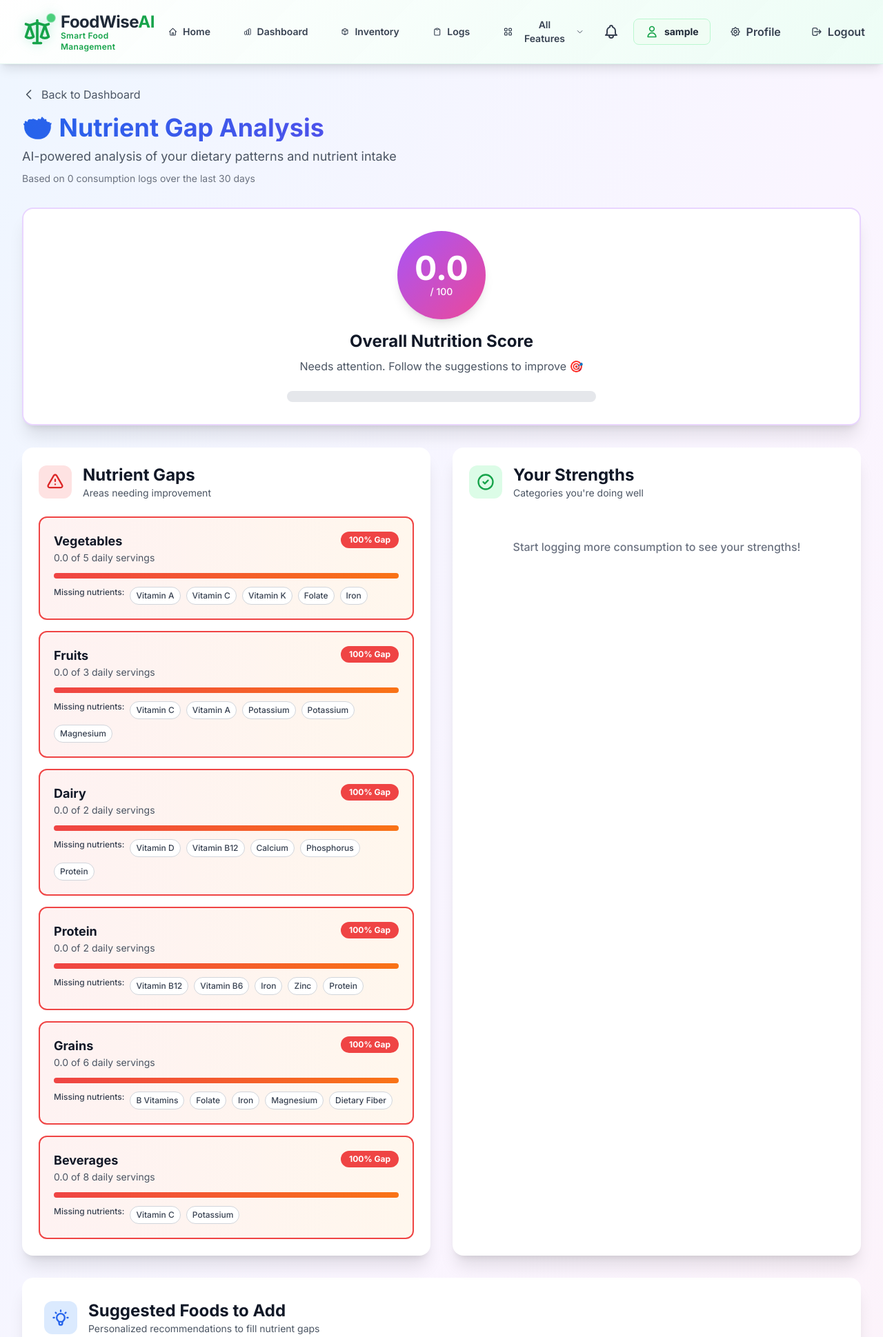
After one commit to MRSHAKILS/FoodWise-AI-Powered-Food-Management-Sustainability-Platform, a Django app: page /food/nutrient-gap/ in a window 1280 px wide. The commit adds this page. Shown: the top 1939 px of the page at 69% size. Run offline with Django 5.2, Linux system fonts and the light colour scheme; the visitor is signed in with stand-in values (Sample User, id 1); data that the repository does not hold is empty; style sheets or scripts are compiled from the project's sources; some libraries are stand-ins or nearby versions.

Commit message:
sgd done

```diff
--- /dev/null
+++ b/food/templates/food/nutrient_gap_analysis.html
@@ -0,0 +1,283 @@
+{% extends 'base.html' %}
+
+{% block title %}Nutrient Gap Analysis - FoodWiseAI{% endblock %}
+
+{% block content %}
+<div class="min-h-screen py-8 px-4 sm:px-6 lg:px-8 bg-gradient-to-br from-blue-50 via-purple-50 to-pink-50">
+    <div class="max-w-7xl mx-auto">
+        <!-- Header -->
+        <div class="mb-8">
+            <a href="{% url 'dashboard' %}" class="inline-flex items-center text-gray-600 hover:text-gray-900 mb-4 transition-colors">
+                <svg class="w-5 h-5 mr-2" fill="none" stroke="currentColor" viewBox="0 0 24 24">
+                    <path stroke-linecap="round" stroke-linejoin="round" stroke-width="2" d="M15 19l-7-7 7-7"/>
+                </svg>
+                Back to Dashboard
+            </a>
+            <h1 class="text-4xl font-bold bg-gradient-to-r from-blue-600 to-purple-600 bg-clip-text text-transparent mb-2">
+                🥗 Nutrient Gap Analysis
+            </h1>
+            <p class="text-gray-600 text-lg">AI-powered analysis of your dietary patterns and nutrient intake</p>
+            <p class="text-sm text-gray-500 mt-2">Based on {{ total_logs }} consumption logs over the last {{ days_analyzed }} days</p>
+        </div>
+
+        <!-- Overall Nutrition Score -->
+        <div class="bg-white rounded-2xl shadow-xl p-8 mb-8 border-2 border-purple-200">
+            <div class="text-center">
+                <div class="inline-flex items-center justify-center w-32 h-32 bg-gradient-to-br from-purple-500 to-pink-500 rounded-full mb-4 shadow-lg">
+                    <div class="text-center text-white">
+                        <div class="text-5xl font-bold">{{ overall_score }}</div>
+                        <div class="text-sm font-medium">/ 100</div>
+                    </div>
+                </div>
+                <h2 class="text-2xl font-bold text-gray-900 mb-2">Overall Nutrition Score</h2>
+                <p class="text-gray-600">
+                    {% if overall_score >= 80 %}
+                        Excellent! You're meeting most nutritional recommendations 🎉
+                    {% elif overall_score >= 60 %}
+                        Good progress! Some areas need attention 👍
+                    {% elif overall_score >= 40 %}
+                        Room for improvement. Focus on the gaps below 📈
+                    {% else %}
+                        Needs attention. Follow the suggestions to improve 🎯
+                    {% endif %}
+                </p>
+
+                <!-- Progress Bar -->
+                <div class="mt-6 max-w-md mx-auto">
+                    <div class="bg-gray-200 rounded-full h-4 overflow-hidden">
+                        <div class="h-full bg-gradient-to-r from-purple-500 to-pink-500 rounded-full transition-all duration-1000"
+                             style="width: {{ overall_score }}%"></div>
+                    </div>
+                </div>
+            </div>
+        </div>
+
+        <!-- Nutrient Gaps & Strengths Grid -->
+        <div class="grid grid-cols-1 lg:grid-cols-2 gap-8 mb-8">
+            <!-- Nutrient Gaps -->
+            <div class="bg-white rounded-2xl shadow-xl p-6">
+                <div class="flex items-center mb-6">
+                    <div class="w-12 h-12 bg-red-100 rounded-xl flex items-center justify-center mr-4">
+                        <svg class="w-7 h-7 text-red-600" fill="none" stroke="currentColor" viewBox="0 0 24 24">
+                            <path stroke-linecap="round" stroke-linejoin="round" stroke-width="2" d="M12 9v2m0 4h.01m-6.938 4h13.856c1.54 0 2.502-1.667 1.732-3L13.732 4c-.77-1.333-2.694-1.333-3.464 0L3.34 16c-.77 1.333.192 3 1.732 3z"/>
+                        </svg>
+                    </div>
+                    <div>
+                        <h2 class="text-2xl font-bold text-gray-900">Nutrient Gaps</h2>
+                        <p class="text-sm text-gray-600">Areas needing improvement</p>
+                    </div>
+                </div>
+
+                {% if nutrient_gaps %}
+                <div class="space-y-4">
+                    {% for gap in nutrient_gaps %}
+                    <div class="p-5 bg-gradient-to-r from-red-50 to-orange-50 rounded-xl border-2
+                                {% if gap.severity == 'critical' %}border-red-500
+                                {% elif gap.severity == 'high' %}border-orange-500
+                                {% elif gap.severity == 'moderate' %}border-yellow-500
+                                {% else %}border-yellow-300{% endif %}">
+                        <div class="flex items-start justify-between mb-3">
+                            <div>
+                                <h3 class="text-lg font-bold text-gray-900">{{ gap.category_display }}</h3>
+                                <p class="text-sm text-gray-600">{{ gap.daily_avg }} of {{ gap.recommended }} daily servings</p>
+                            </div>
+                            <span class="px-3 py-1 text-xs font-bold rounded-full
+                                        {% if gap.severity == 'critical' %}bg-red-500 text-white
+                                        {% elif gap.severity == 'high' %}bg-orange-500 text-white
+                                        {% elif gap.severity == 'moderate' %}bg-yellow-500 text-white
+                                        {% else %}bg-yellow-300 text-gray-800{% endif %}">
+                                {{ gap.deficit_percent|floatformat:0 }}% Gap
+                            </span>
+                        </div>
+
+                        <div class="mb-3">
+                            <div class="bg-white rounded-full h-2 overflow-hidden">
+                                <div class="h-full bg-gradient-to-r from-red-500 to-orange-500"
+                                     style="width: {{ gap.deficit_percent }}%"></div>
+                            </div>
+                        </div>
+
+                        <div class="flex flex-wrap gap-2">
+                            <span class="text-xs font-medium text-gray-700">Missing nutrients:</span>
+                            {% for nutrient in gap.missing_nutrients %}
+                            <span class="px-2 py-1 bg-white text-xs font-medium text-gray-700 rounded-full border border-gray-300">
+                                {{ nutrient }}
+                            </span>
+                            {% endfor %}
+                        </div>
+                    </div>
+                    {% endfor %}
+                </div>
+                {% else %}
+                <div class="text-center py-8 text-gray-500">
+                    <svg class="w-16 h-16 mx-auto mb-3 text-gray-300" fill="none" stroke="currentColor" viewBox="0 0 24 24">
+                        <path stroke-linecap="round" stroke-linejoin="round" stroke-width="2" d="M9 12l2 2 4-4m6 2a9 9 0 11-18 0 9 9 0 0118 0z"/>
+                    </svg>
+                    <p class="font-medium">No significant nutrient gaps detected!</p>
+                    <p class="text-sm">Keep up the great work! 🎉</p>
+                </div>
+                {% endif %}
+            </div>
+
+            <!-- Nutritional Strengths -->
+            <div class="bg-white rounded-2xl shadow-xl p-6">
+                <div class="flex items-center mb-6">
+                    <div class="w-12 h-12 bg-green-100 rounded-xl flex items-center justify-center mr-4">
+                        <svg class="w-7 h-7 text-green-600" fill="none" stroke="currentColor" viewBox="0 0 24 24">
+                            <path stroke-linecap="round" stroke-linejoin="round" stroke-width="2" d="M9 12l2 2 4-4m6 2a9 9 0 11-18 0 9 9 0 0118 0z"/>
+                        </svg>
+                    </div>
+                    <div>
+                        <h2 class="text-2xl font-bold text-gray-900">Your Strengths</h2>
+                        <p class="text-sm text-gray-600">Categories you're doing well</p>
+                    </div>
+                </div>
+
+                {% if strengths %}
+                <div class="space-y-4">
+                    {% for strength in strengths %}
+                    <div class="p-5 bg-gradient-to-r from-green-50 to-emerald-50 rounded-xl border-2 border-green-300">
+                        <div class="flex items-center justify-between">
+                            <div>
+                                <h3 class="text-lg font-bold text-gray-900">{{ strength.category_display }}</h3>
+                                <p class="text-sm text-gray-600">{{ strength.daily_avg }} daily servings</p>
+                            </div>
+                            <div class="text-3xl">✅</div>
+                        </div>
+                    </div>
+                    {% endfor %}
+                </div>
+                {% else %}
+                <div class="text-center py-8 text-gray-500">
+                    <p class="font-medium">Start logging more consumption to see your strengths!</p>
+                </div>
+                {% endif %}
+            </div>
+        </div>
+
+        <!-- Food Suggestions -->
+        <div class="bg-white rounded-2xl shadow-xl p-8 mb-8">
+            <div class="flex items-center mb-6">
+                <div class="w-12 h-12 bg-blue-100 rounded-xl flex items-center justify-center mr-4">
+                    <svg class="w-7 h-7 text-blue-600" fill="none" stroke="currentColor" viewBox="0 0 24 24">
+                        <path stroke-linecap="round" stroke-linejoin="round" stroke-width="2" d="M9.663 17h4.673M12 3v1m6.364 1.636l-.707.707M21 12h-1M4 12H3m3.343-5.657l-.707-.707m2.828 9.9a5 5 0 117.072 0l-.548.547A3.374 3.374 0 0014 18.469V19a2 2 0 11-4 0v-.531c0-.895-.356-1.754-.988-2.386l-.548-.547z"/>
+                    </svg>
+                </div>
+                <div>
+                    <h2 class="text-2xl font-bold text-gray-900">Suggested Foods to Add</h2>
+                    <p class="text-sm text-gray-600">Personalized recommendations to fill nutrient gaps</p>
+                </div>
+            </div>
+
+            {% if food_suggestions %}
+            <div class="grid grid-cols-1 md:grid-cols-2 lg:grid-cols-3 gap-4">
+                {% for food in food_suggestions %}
+                <div class="p-5 bg-gradient-to-br from-blue-50 to-purple-50 rounded-xl border-2 border-blue-200 hover:border-blue-400 transition-all hover:shadow-lg">
+                    <div class="flex items-start justify-between mb-3">
+                        <div class="flex items-center gap-3">
+                            <span class="text-4xl">{{ food.emoji }}</span>
+                            <div>
+                                <h3 class="font-bold text-gray-900">{{ food.food }}</h3>
+                                <p class="text-xs text-gray-600">{{ food.category }}</p>
+                            </div>
+                        </div>
+                        <span class="px-2 py-1 text-xs font-bold rounded-full
+                                    {% if food.impact == 'High' %}bg-green-500 text-white
+                                    {% else %}bg-blue-500 text-white{% endif %}">
+                            {{ food.impact }}
+                        </span>
+                    </div>
+                    <p class="text-sm text-gray-700 mb-2"><strong>Rich in:</strong> {{ food.nutrients }}</p>
+                    <p class="text-xs text-blue-600 italic">💡 {{ food.reason }}</p>
+                </div>
+                {% endfor %}
+            </div>
+            {% else %}
+            <div class="text-center py-8 text-gray-500">
+                <p>Great! No immediate food suggestions needed. Keep tracking your consumption for personalized recommendations.</p>
+            </div>
+            {% endif %}
+        </div>
+
+        <!-- Meal Plan Suggestions -->
+        <div class="bg-white rounded-2xl shadow-xl p-8">
+            <div class="flex items-center mb-6">
+                <div class="w-12 h-12 bg-purple-100 rounded-xl flex items-center justify-center mr-4">
+                    <svg class="w-7 h-7 text-purple-600" fill="none" stroke="currentColor" viewBox="0 0 24 24">
+                        <path stroke-linecap="round" stroke-linejoin="round" stroke-width="2" d="M8 7V3m8 4V3m-9 8h10M5 21h14a2 2 0 002-2V7a2 2 0 00-2-2H5a2 2 0 00-2 2v12a2 2 0 002 2z"/>
+                    </svg>
+                </div>
+                <div>
+                    <h2 class="text-2xl font-bold text-gray-900">Weekly Meal Plan Tips</h2>
+                    <p class="text-sm text-gray-600">Actionable steps to improve your nutrition</p>
+                </div>
+            </div>
+
+            {% if meal_suggestions %}
+            <div class="space-y-4">
+                {% for meal in meal_suggestions %}
+                <div class="p-5 bg-gradient-to-r from-purple-50 to-pink-50 rounded-xl border-2 border-purple-200 hover:border-purple-400 transition-all">
+                    <div class="flex items-start gap-4">
+                        <div class="flex-shrink-0 w-10 h-10 bg-purple-500 text-white rounded-full flex items-center justify-center font-bold">
+                            {{ forloop.counter }}
+                        </div>
+                        <div class="flex-1">
+                            <h3 class="font-bold text-gray-900 mb-1">{{ meal.meal_type }}</h3>
+                            <p class="text-gray-700 mb-2">{{ meal.suggestion }}</p>
+                            <p class="text-sm text-purple-600 font-medium">✨ Impact: {{ meal.impact }}</p>
+                        </div>
+                    </div>
+                </div>
+                {% endfor %}
+            </div>
+            {% else %}
+            <div class="text-center py-8 text-gray-500">
+                <p>Start logging more meals to get personalized meal plan suggestions!</p>
+            </div>
+            {% endif %}
+
+            <div class="mt-6 flex justify-center">
+                <a href="{% url 'food:meal_plan_list' %}" class="inline-flex items-center px-6 py-3 bg-gradient-to-r from-purple-600 to-pink-600 text-white rounded-xl font-bold hover:from-purple-700 hover:to-pink-700 transition-all shadow-lg hover:shadow-xl">
+                    <svg class="w-5 h-5 mr-2" fill="none" stroke="currentColor" viewBox="0 0 24 24">
+                        <path stroke-linecap="round" stroke-linejoin="round" stroke-width="2" d="M8 7V3m8 4V3m-9 8h10M5 21h14a2 2 0 002-2V7a2 2 0 00-2-2H5a2 2 0 00-2 2v12a2 2 0 002 2z"/>
+                    </svg>
+                    Create AI Meal Plan
+                </a>
+            </div>
+        </div>
+
+        <!-- Quick Actions -->
+        <div class="mt-8 grid grid-cols-1 md:grid-cols-3 gap-6">
+            <a href="{% url 'food:log_form' %}" class="p-6 bg-white rounded-xl shadow-lg hover:shadow-xl transition-all border-2 border-transparent hover:border-green-500">
+                <div class="w-12 h-12 bg-green-100 rounded-lg flex items-center justify-center mb-4">
+                    <svg class="w-6 h-6 text-green-600" fill="none" stroke="currentColor" viewBox="0 0 24 24">
+                        <path stroke-linecap="round" stroke-linejoin="round" stroke-width="2" d="M12 6v6m0 0v6m0-6h6m-6 0H6"/>
+                    </svg>
+                </div>
+                <h3 class="font-bold text-gray-900 mb-2">Log Consumption</h3>
+                <p class="text-sm text-gray-600">Track what you eat for better analysis</p>
+            </a>
+
+            <a href="{% url 'food:inventory_list' %}" class="p-6 bg-white rounded-xl shadow-lg hover:shadow-xl transition-all border-2 border-transparent hover:border-blue-500">
+                <div class="w-12 h-12 bg-blue-100 rounded-lg flex items-center justify-center mb-4">
+                    <svg class="w-6 h-6 text-blue-600" fill="none" stroke="currentColor" viewBox="0 0 24 24">
+                        <path stroke-linecap="round" stroke-linejoin="round" stroke-width="2" d="M20 7l-8-4-8 4m16 0l-8 4m8-4v10l-8 4m0-10L4 7m8 4v10M4 7v10l8 4"/>
+                    </svg>
+                </div>
+                <h3 class="font-bold text-gray-900 mb-2">View Inventory</h3>
+                <p class="text-sm text-gray-600">Check available foods</p>
+            </a>
+
+            <a href="{% url 'food:history' %}" class="p-6 bg-white rounded-xl shadow-lg hover:shadow-xl transition-all border-2 border-transparent hover:border-purple-500">
+                <div class="w-12 h-12 bg-purple-100 rounded-lg flex items-center justify-center mb-4">
+                    <svg class="w-6 h-6 text-purple-600" fill="none" stroke="currentColor" viewBox="0 0 24 24">
+                        <path stroke-linecap="round" stroke-linejoin="round" stroke-width="2" d="M9 19v-6a2 2 0 00-2-2H5a2 2 0 00-2 2v6a2 2 0 002 2h2a2 2 0 002-2zm0 0V9a2 2 0 012-2h2a2 2 0 012 2v10m-6 0a2 2 0 002 2h2a2 2 0 002-2m0 0V5a2 2 0 012-2h2a2 2 0 012 2v14a2 2 0 01-2 2h-2a2 2 0 01-2-2z"/>
+                    </svg>
+                </div>
+                <h3 class="font-bold text-gray-900 mb-2">View Analytics</h3>
+                <p class="text-sm text-gray-600">Detailed consumption trends</p>
+            </a>
+        </div>
+    </div>
+</div>
+{% endblock %}
--- a/food/urls.py
+++ b/food/urls.py
@@ -54,4 +54,7 @@ urlpatterns = [
     # SDG Impact Scoring
     path('sdg-impact/', views.sdg_impact_dashboard, name='sdg_impact_dashboard'),
     path('api/sdg-score/', views.sdg_score_api, name='sdg_score_api'),
+
+    # Nutrient Gap Analysis
+    path('nutrient-gap/', views.nutrient_gap_analysis, name='nutrient_gap_analysis'),
 ]
--- a/food/views.py
+++ b/food/views.py
@@ -1241,3 +1241,28 @@ def sdg_score_api(request):
         'improvement': insights['improvement'],
         'trend': insights['trend']
     })
+
+
+@login_required
+def nutrient_gap_analysis(request):
+    """Nutrient Gap Prediction - Analyze consumption and predict deficiencies"""
+    from .nutrient_gap_analyzer import NutrientGapAnalyzer
+
+    analyzer = NutrientGapAnalyzer(request.user)
+
+    # Get predictions and suggestions
+    gaps_data = analyzer.predict_nutrient_gaps()
+    food_suggestions = analyzer.generate_food_suggestions()
+    meal_plan_suggestions = analyzer.generate_weekly_meal_plan_suggestions()
+
+    context = {
+        'overall_score': gaps_data['overall_score'],
+        'nutrient_gaps': gaps_data['gaps'],
+        'strengths': gaps_data['strengths'],
+        'food_suggestions': food_suggestions,
+        'meal_suggestions': meal_plan_suggestions,
+        'days_analyzed': gaps_data['patterns']['days_analyzed'],
+        'total_logs': gaps_data['patterns']['total_logs'],
+    }
+
+    return render(request, 'food/nutrient_gap_analysis.html', context)
```
Also changed, not shown: food/nutrient_gap_analyzer.py (added, +292 -0 lines), templates/dashboard.html (+20 -0 lines).
